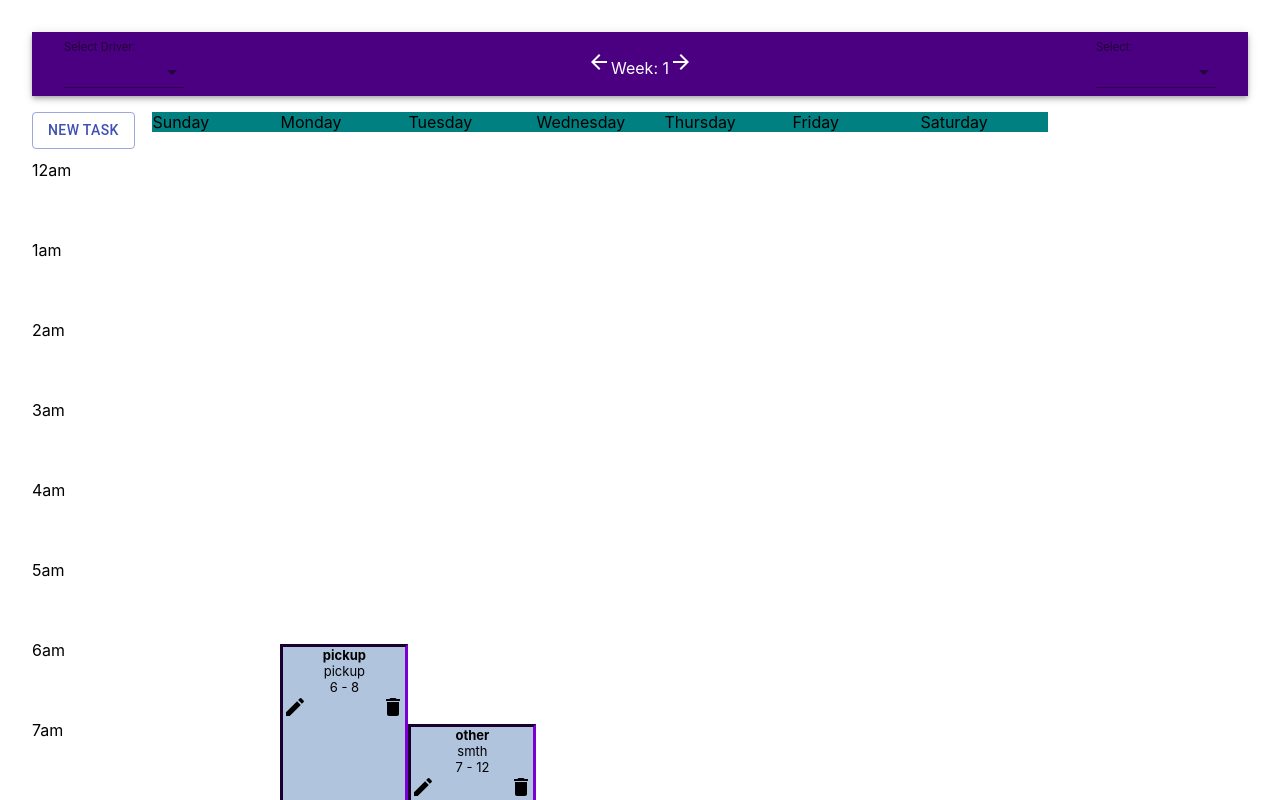
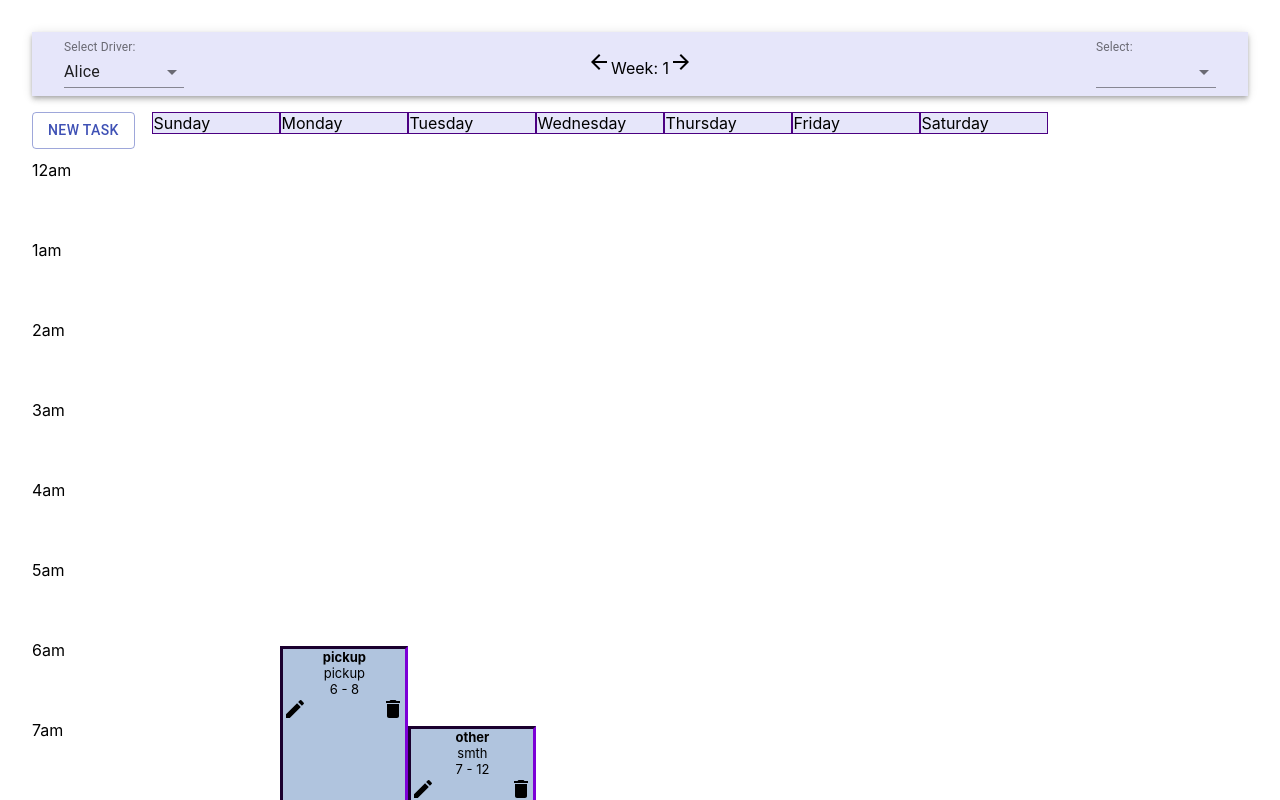
Before and after one commit to bregmanh/dispatcher, a React (Create React App) app: page / in a window 1280 px wide. Shown: the top 800 px of the page. Built offline with nearby package versions, Linux system fonts and the light colour scheme; the HTML template or start-up script is replaced by a standard one.

Commit message:
got the driver names to render properly in the drop down menu. changed the color of the navbar

```diff
--- a/src/App.css
+++ b/src/App.css
@@ -6,8 +6,8 @@ main {
   flex-direction: row;
   justify-content: space-between;
   align-items: baseline;
-  background-color: #4b0082;
-  color: white;
+  background-color: #E6E6FA;
+  color: black;
 }
 .dropdown {
   display: flex;
@@ -36,16 +36,16 @@ main {
 }
 .times{
   margin-top: 4em;
-  /* grid-row-start: 1;
-  grid-row-end: auto; */
-  /* display: flex;
-  flex-direction: column;  */
+
   display: grid;
  grid-template-rows: repeat(24, 1fr);
+
 }
 
 .topdays {
-  background-color: teal;
+  background-color: #E6E6FA;
+  border: 1px solid #4b0082
+
 }
 
 .newtask {
--- a/src/componenets/Day.css
+++ b/src/componenets/Day.css
@@ -4,6 +4,7 @@
 }
 .container {
   grid-template-rows: 10%;
+
 }
 .plus_icon {
   display: flex;
--- a/src/componenets/Day.js
+++ b/src/componenets/Day.js
@@ -18,7 +18,8 @@ export default function Day(props) {
   let styles = {
     display: "grid",
     gridTemplateRows: "repeat(24, 5em)",
-    marginTop: "2em"
+    marginTop: "2em",
+
 
   };
   console.log("keys", props);
--- a/src/componenets/DriverDropdown.js
+++ b/src/componenets/DriverDropdown.js
@@ -36,9 +36,10 @@ export default function DriverDropdown(props) {
           id="demo-simple-select-required"
           onChange={handleChange}
           value={props.driver["name"]}
+          renderValue={(value) => `${value}`}
         >
           {props.drivers.map((driver) => (
-            <MenuItem key={driver["id"]} value={driver} label={driver["name"]}>{driver["name"]}</MenuItem>
+            <MenuItem key={driver["id"]} value={driver} >{driver["name"]}</MenuItem>
           ))}
         </Select>
       </FormControl>
```
Also changed, not shown: src/helpers/csvGenerators.js (added).
